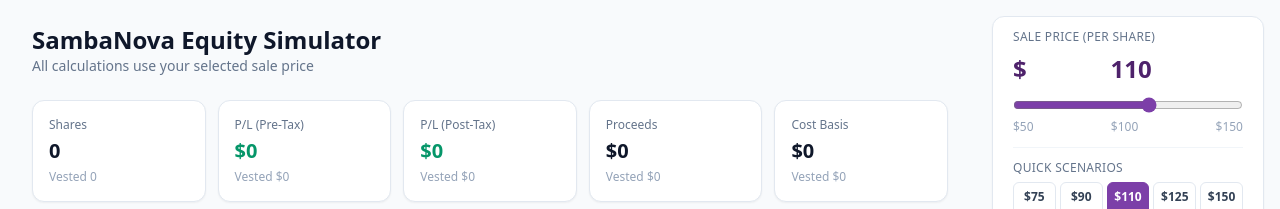
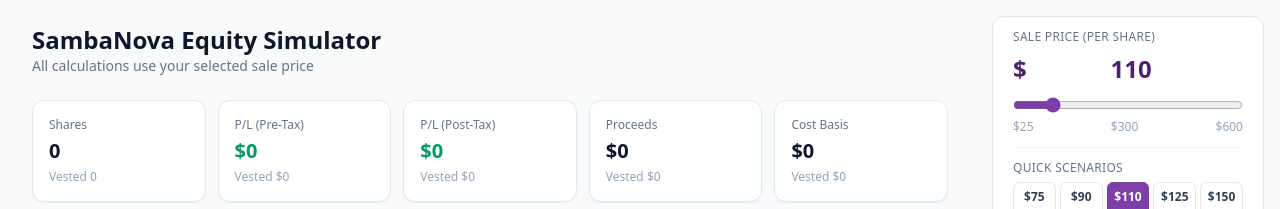
Before and after one commit to MustBeMerrick/sns-equity-simulator, a React (Vite) app: page / in a window 1280 px wide. Shown: the top 209 px of the page. Built offline with nearby package versions, Linux system fonts and the light colour scheme.

Commit message:
increase slider range

```diff
--- a/src/components/SalePricePanel.tsx
+++ b/src/components/SalePricePanel.tsx
@@ -21,17 +21,17 @@
       </div>
       <input
         type="range"
-        min={50}
-        max={150}
+        min={25}
+        max={600}
         step={1}
         value={salePrice}
         onChange={(e) => onChange(Number(e.target.value))}
         className="w-full mt-2 accent-accent-600"
       />
       <div className="flex justify-between text-xs text-slate-400 mb-3">
-        <span>$50</span>
-        <span>$100</span>
-        <span>$150</span>
+        <span>$25</span>
+        <span>$300</span>
+        <span>$600</span>
       </div>
 
       <div className="pt-3 border-t border-slate-100">
```
